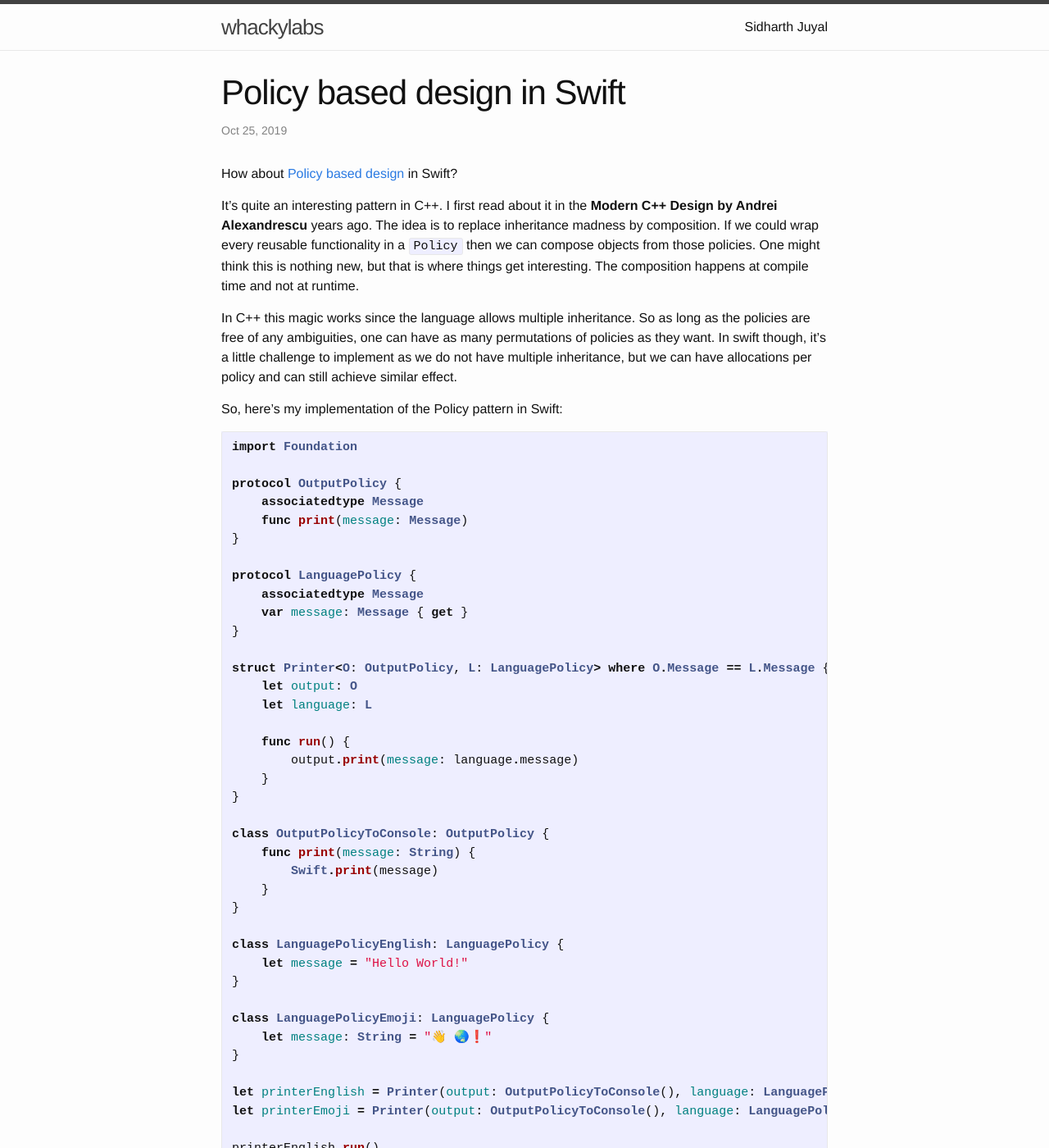
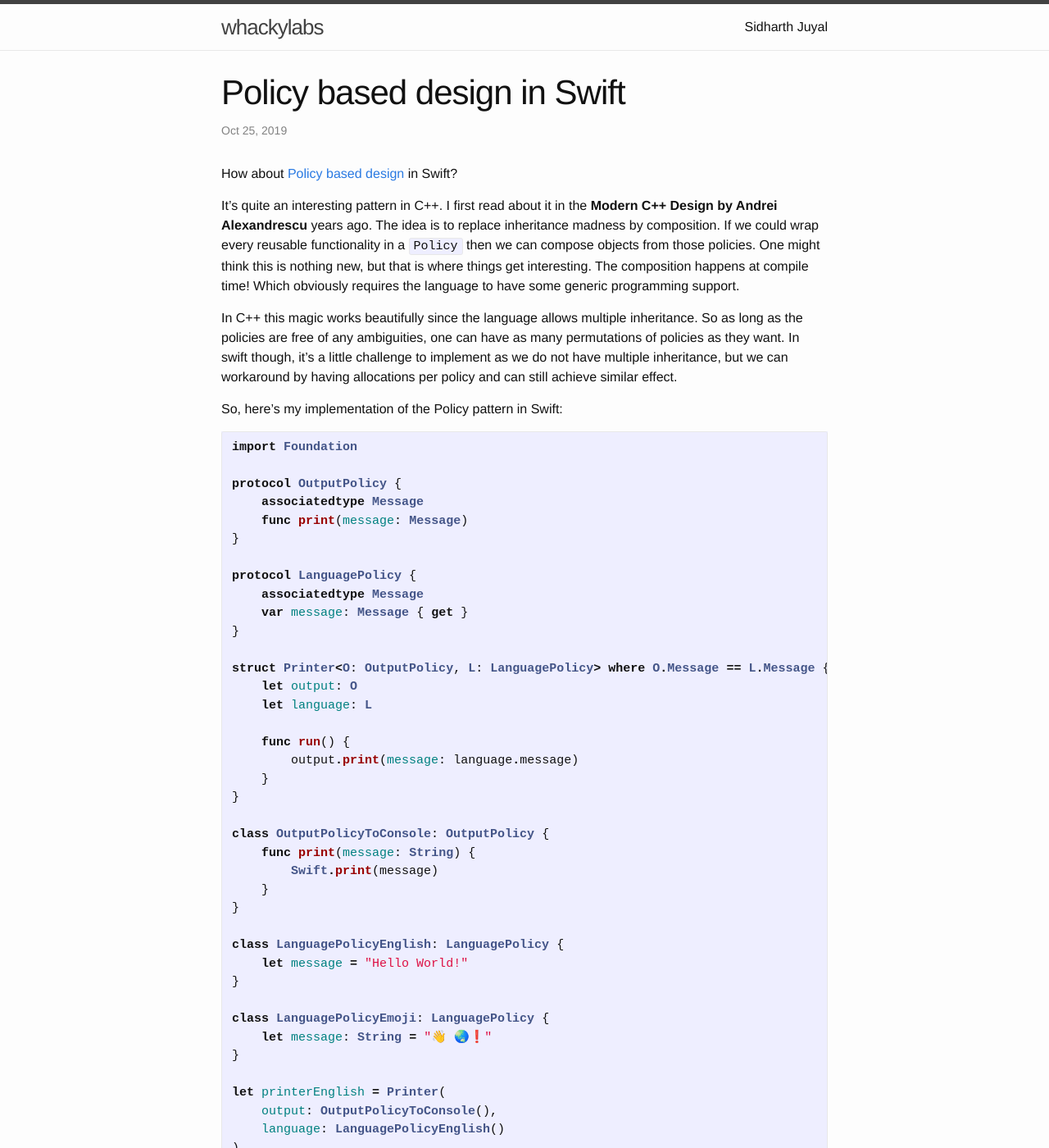
Before and after one commit to chunkyguy/chunkyguy.github.io, a Jekyll site: the page built from _posts/2019-10-25-policy-based-design-in-swift.md, in a window 1280 px wide and 1400 px high. Shown: the whole window at 82% size. Built offline with Jekyll 4.4.1, drawn with Linux system fonts in a browser that asks for light colours; some of the changed text lies outside the part shown.

Commit message:
PBD: Fix typos

````diff
--- a/_posts/2019-10-25-policy-based-design-in-swift.md
+++ b/_posts/2019-10-25-policy-based-design-in-swift.md
@@ -1,16 +1,16 @@
 ---
 layout: post
 title: "Policy based design in Swift"
-date: 2019-10-25 11:26:19
+date: 2019-10-25 10:26:19 +0200
 categories: architecture ios
 published: true
 ---
 
 How about [Policy based design](https://en.wikipedia.org/wiki/Modern_C%2B%2B_Design#Policy-based_design) in Swift?
 
-It's quite an interesting pattern in C++. I first read about it in the **Modern C++ Design by Andrei Alexandrescu** years ago. The idea is to replace inheritance madness by composition. If we could wrap every reusable functionality in a `Policy` then we can compose objects from those policies. One might think this is nothing new, but that is where things get interesting. The composition happens at compile time and not at runtime.
+It's quite an interesting pattern in C++. I first read about it in the **Modern C++ Design by Andrei Alexandrescu** years ago. The idea is to replace inheritance madness by composition. If we could wrap every reusable functionality in a `Policy` then we can compose objects from those policies. One might think this is nothing new, but that is where things get interesting. The composition happens at compile time! Which obviously requires the language to have some generic programming support.
 
-In C++ this magic works since the language allows multiple inheritance. So as long as the policies are free of any ambiguities, one can have as many permutations of policies as they want. In swift though, it's a little challenge to implement as we do not have multiple inheritance, but we can have allocations per policy and can still achieve similar effect.
+In C++ this magic works beautifully since the language allows multiple inheritance. So as long as the policies are free of any ambiguities, one can have as many permutations of policies as they want. In swift though, it's a little challenge to implement as we do not have multiple inheritance, but we can workaround by having allocations per policy and can still achieve similar effect.
 
 So, here's my implementation of the Policy pattern in Swift:
 
@@ -96,9 +102,9 @@
 
 int main() {
     Printer<OutputPolicyWriteToCout, LanguagePolicyEnglish> printerEnglish;
+    Printer<OutputPolicyWriteToCout, LanguagePolicyEmoji> printerEmoji;
+
     printerEnglish.run();
-
-    Printer<OutputPolicyWriteToCout, LanguagePolicyEmoji> printerEmoji;
     printerEmoji.run();
 }
 ```
````
Also changed, not shown: other parts of _posts/2019-10-25-policy-based-design-in-swift.md (+8 -2 lines).
